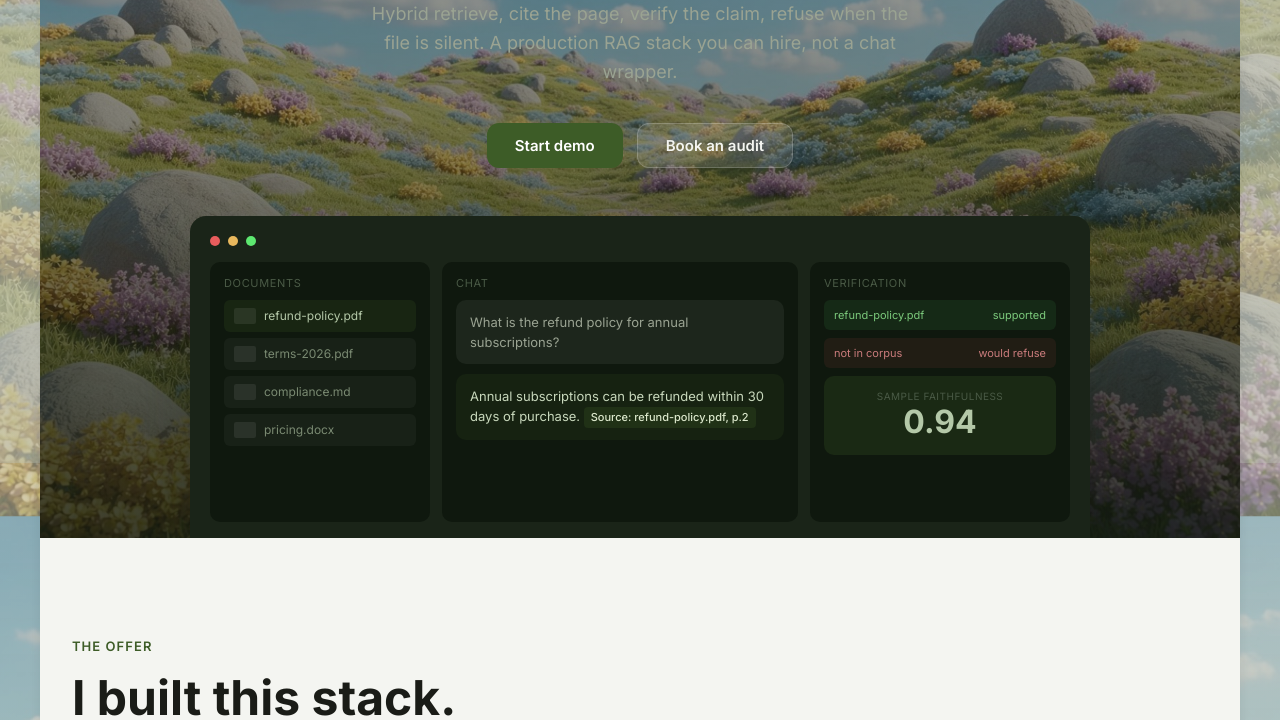
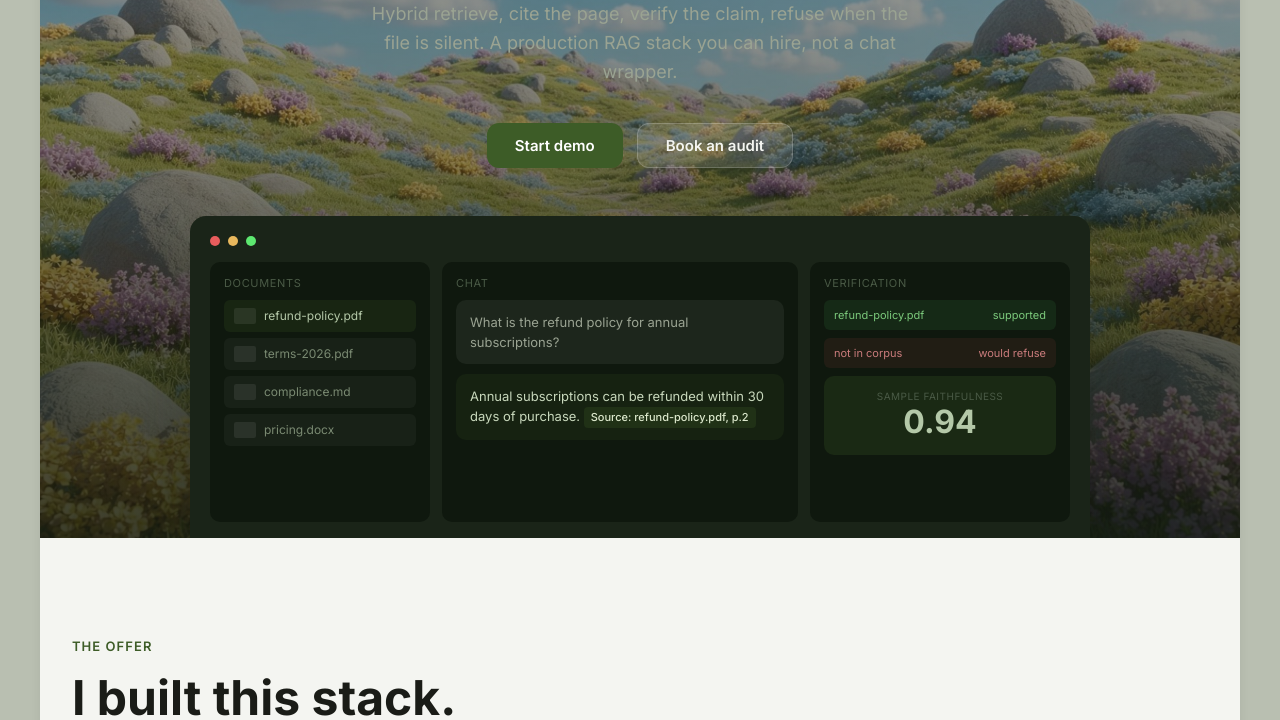
Before and after one commit to anilandcode/rag-citation-tool, a website: page index.html in a window 1280 px wide. Shown: the part 337-1057 px from the top of the page. Drawn offline with Linux system fonts and the light colour scheme.

Commit message:
Restore sage color page canvas; keep meadow only in hero and scenes

```diff
--- a/index.html
+++ b/index.html
@@ -37,9 +37,7 @@ html { scroll-behavior: smooth; }
   html { scroll-behavior: auto; }
 }
 body {
-  background:
-    linear-gradient(180deg, rgba(185,191,177,.55), rgba(185,191,177,.72)),
-    url("assets/v4/meadow-hero-web.jpg") center top / cover fixed no-repeat;
+  background: var(--color-canvas-outer);
   font-family: Inter, system-ui, sans-serif;
   color: var(--color-text-primary);
   -webkit-font-smoothing: antialiased;
@@ -289,7 +287,6 @@ img { max-width: 100%; display: block; }
   .scene-copy { padding: 28px 22px; max-width: none; }
   .prod-table { display: block; overflow-x: auto; }
   .page-sheet { margin: 0; border-radius: 0; }
-  body { background-attachment: scroll; }
 }
 </style>
 </head>
```
